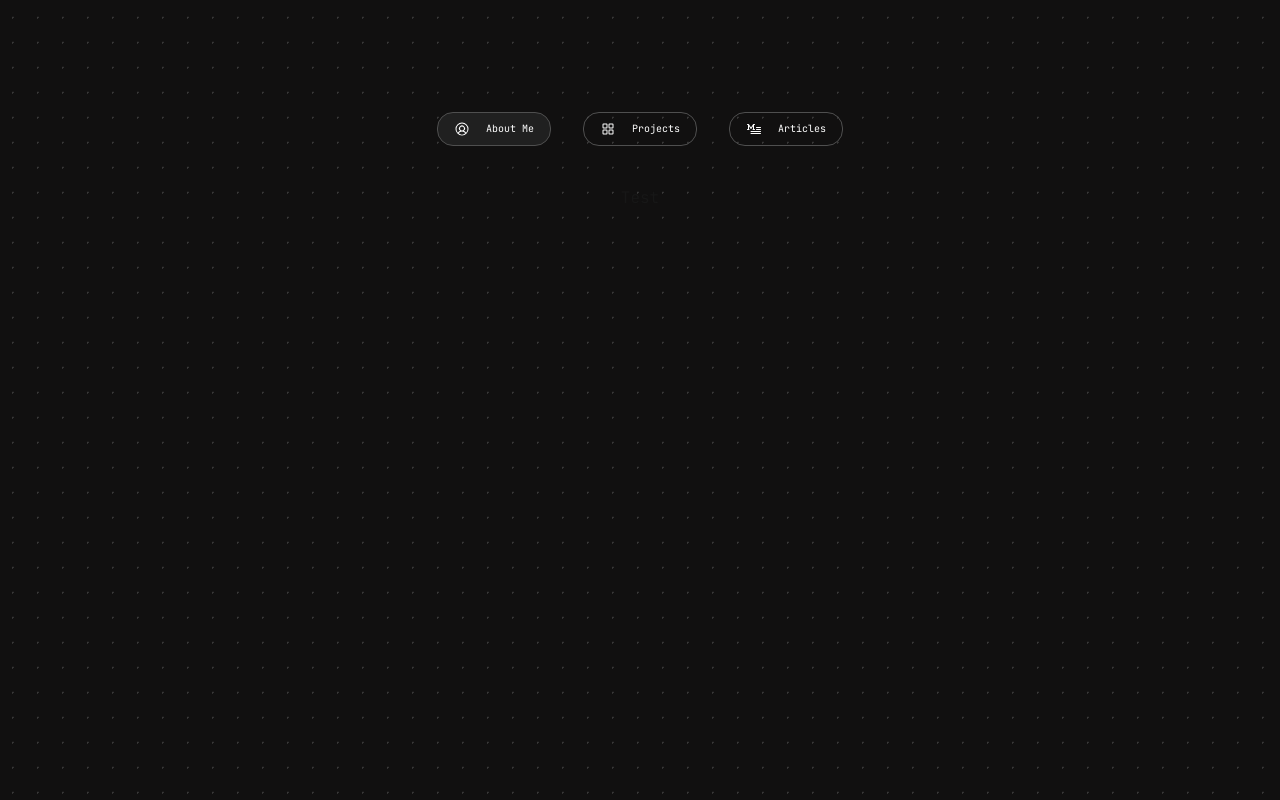
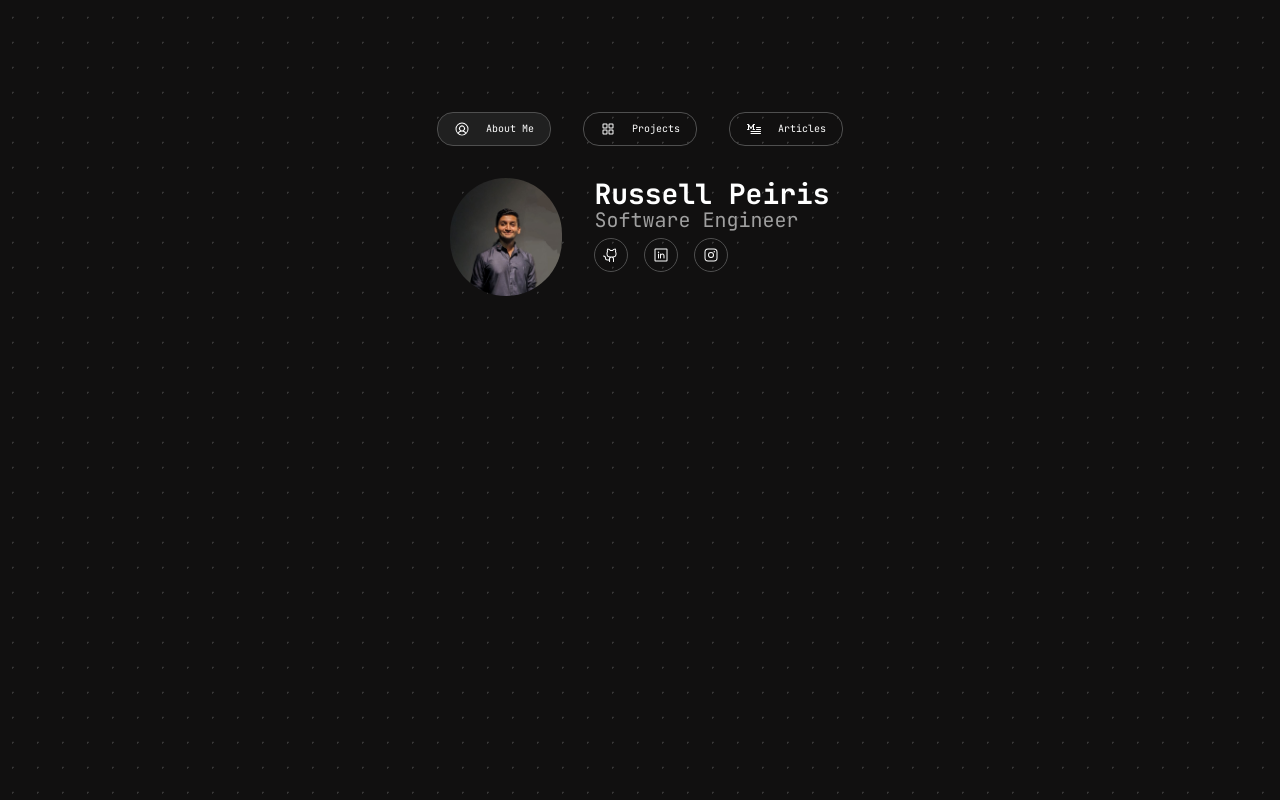
Before and after one commit to russellpeiris/russell-peiris, a Next.js app: page / in a window 1280 px wide. Built offline with nearby package versions, Linux system fonts and the light colour scheme.

Commit message:
About Me

```diff
--- a/app/globals.css
+++ b/app/globals.css
@@ -2,9 +2,6 @@
 @tailwind components;
 @tailwind utilities;
 
-:root {
-  --foreground: #171717;
-}
 @keyframes moveBackground {
     0% {
         background-position: 0 0;
@@ -14,8 +11,9 @@
         background-position: 0 100px;
     }
 }
+
 body {
-  color: var(--foreground);
+    color: white;
     background-color: #111010;
     background-image: radial-gradient(hsla(0, 0%, 85%, 0.2) 1px, transparent 1px);
     background-size: 25px 25px;
--- a/app/layout.tsx
+++ b/app/layout.tsx
@@ -1,7 +1,8 @@
 import {jetbrainsMono} from "@/app/ui";
 import {NavBar} from "@/app/ui/navigation/NavBar";
-import type { Metadata } from "next";
+import type {Metadata} from "next";
 import "./globals.css";
+import {ReactNode} from "react";
 
 export const metadata: Metadata = {
     title: "Create Next App",
@@ -11,7 +12,7 @@ export const metadata: Metadata = {
 export default function RootLayout({
                                        children,
                                    }: Readonly<{
-  children: React.ReactNode;
+    children: ReactNode;
 }>) {
     return (
         <html lang="en">
--- a/app/page.tsx
+++ b/app/page.tsx
@@ -1,6 +1,27 @@
+import {SocialButton} from "@/app/ui";
+import {GithubLogo, LinkedinLogo, InstagramLogo} from "@phosphor-icons/react/dist/ssr";
+import Image from "next/image";
+import profilePic from '../public/profile.jpg'
+
 export default function Home() {
     return (
-        <div className="flex flex-col items-center justify-center py-2">Test</div>
-
+        <div className={'flex justify-center gap-8'}>
+            <Image
+                width={114}
+                height={114}
+                src={profilePic}
+                alt={''}
+                className={'rounded-full w-24 md:w-28'}
+            />
+            <div className={'flex-col'}>
+                <div className={'font-bold text-2xl md:text-[28px]'}>Russell Peiris</div>
+                <div className={'text-[#A0A0A0] pb-2 text-sm md:text-[20px]'}>Software Engineer</div>
+                <div className={'flex gap-4'}>
+                    <SocialButton icon={<GithubLogo size={'16px'}/>} href={"https://github.com/russellpeiris"}/>
+                    <SocialButton icon={<LinkedinLogo size={'16px'}/>} href={"https://www.linkedin.com/in/ardpeiris/"}/>
+                    <SocialButton icon={<InstagramLogo size={'16px'}/>} href={"https://www.instagram.com/ardpeiris"}/>
+                </div>
+            </div>
+        </div>
     );
 }
--- a/app/ui/index.ts
+++ b/app/ui/index.ts
@@ -1,2 +1,3 @@
 export * from "./fonts";
 export * from "./navigation/NavigationItem";
+export * from "./social-links/SocialButton"
--- a/app/ui/navigation/NavBar.tsx
+++ b/app/ui/navigation/NavBar.tsx
@@ -4,9 +4,9 @@ import {UserCircle, SquaresFour, ArticleMedium} from "@phosphor-icons/react/dist
 export const NavBar = () => {
     return (
         <div className="flex justify-center pt-[112px] pb-8 gap-4 md:gap-8">
-                    <NavigationItem icon={<UserCircle size={16}/>} title={'About Me'} href={'/'}/>
-                    <NavigationItem icon={<SquaresFour size={16}/>} title={'Projects'} href={'/projects'}/>
-                    <NavigationItem icon={<ArticleMedium size={16}/>} title={'Articles'} href={'/articles'}/>
+            <NavigationItem icon={<UserCircle size={16}/>} title={'About Me'} href={'/'}/>
+            <NavigationItem icon={<SquaresFour size={16}/>} title={'Projects'} href={'/projects'}/>
+            <NavigationItem icon={<ArticleMedium size={16}/>} title={'Articles'} href={'/articles'}/>
         </div>
     );
 };
--- a/app/ui/navigation/NavigationItem.tsx
+++ b/app/ui/navigation/NavigationItem.tsx
@@ -4,9 +4,9 @@ import {usePathname} from "next/navigation";
 import {FC, ReactNode} from "react";
 
 interface NavigationItemProps {
-    icon: ReactNode;
-    title: string;
-    href: string;
+    icon: ReactNode
+    title: string
+    href: string
 }
 
 export const NavigationItem: FC<NavigationItemProps> = ({
@@ -20,10 +20,10 @@ export const NavigationItem: FC<NavigationItemProps> = ({
         <Link href={href}>
     <span
         className={`${isActive ? 'bg-[#202020]' : 'bg-transparent'}
-              flex gap-4 justify-center text-white text-[10px]
-              hover:bg-[#4F4F4F] px-4 py-2 w-fit border
-              border-[#4F4F4F] rounded-2xl
-              whitespace-nowrap
+              flex gap-4 justify-center text-[10px]
+              px-4 py-2 whitespace-nowrap
+              w-fit border border-[#4F4F4F] rounded-2xl
+              hover:bg-[#4F4F4F]
               transition-all duration-200 ease-in-out`}
     >
     {icon}
--- /dev/null
+++ b/app/ui/social-links/SocialButton.tsx
@@ -0,0 +1,17 @@
+import {FC, ReactNode} from "react";
+
+interface SocialButtonProps  {
+    icon: ReactNode
+    href: string
+}
+export const SocialButton: FC<SocialButtonProps> = ({icon, href}) => {
+
+    return (
+        <a target={"_blank"} href={href} className='border border-[#4F4F4F] rounded-full p-2 w-fit
+                    hover:bg-[#4F4F4F] cursor-pointer
+                    transition-all duration-200 ease-in-out
+                    '>
+            {icon}
+        </a>
+    )
+}
```
Also changed, not shown: public/profile.jpg (added). Lines whose indentation alone changed are shown as unchanged.
